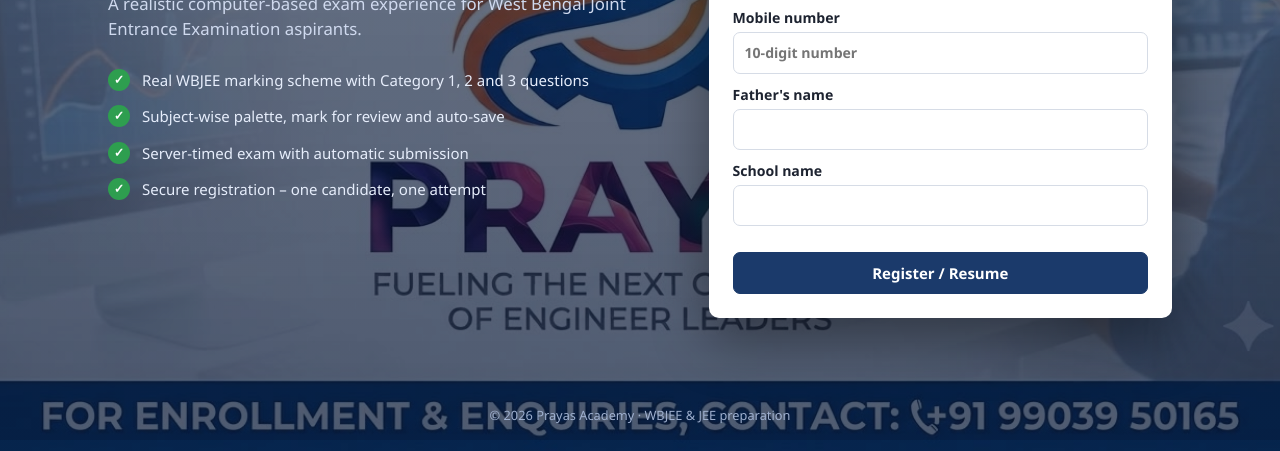
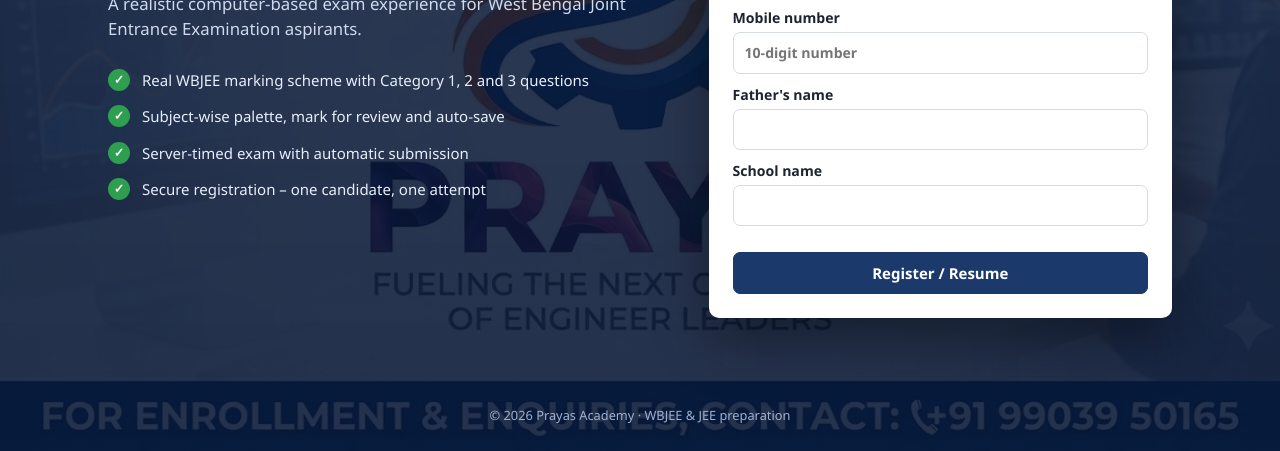
Before and after one commit to Rajibmandal12345/EXAM_PORTAL, a website: page public/index.html in a window 1280 px wide. Shown: the part 349-800 px from the top of the page. Drawn offline with Linux system fonts and the light colour scheme; no server answers.

Commit message:
Improve Prayas Academy background contrast
Co-authored-by: Copilot <223556219+Copilot@users.noreply.github.com>

```diff
--- a/public/style.css
+++ b/public/style.css
@@ -41,7 +41,7 @@ table{width:100%;border-collapse:collapse;font-size:.92rem}th,td{text-align:left
 ul.rules{padding-left:20px;margin:6px 0}ul.rules li{margin:4px 0}
 /* ---- professional landing / registration ---- */
 .card{color:var(--tx)}
-body.bgpage{background:linear-gradient(rgba(7,22,52,.56),rgba(7,22,52,.70)),url(/prayas-academy-bg.png) center/cover fixed no-repeat;color:#fff}
+body.bgpage{background:linear-gradient(rgba(7,22,52,.84),rgba(7,22,52,.88)),url(/prayas-academy-bg.png) center/cover fixed no-repeat;color:#fff}
 body.bgpage .top{background:rgba(7,22,52,.6);backdrop-filter:blur(6px);border-bottom:1px solid rgba(255,255,255,.12)}
 .hero{display:grid;grid-template-columns:1.1fr .9fr;gap:34px;align-items:center;max-width:1100px;margin:0 auto;padding:36px 18px;min-height:calc(100vh - 130px)}
 @media(max-width:860px){.hero{grid-template-columns:1fr;padding:18px 12px}.heroL h1{font-size:1.8rem!important}}
```
